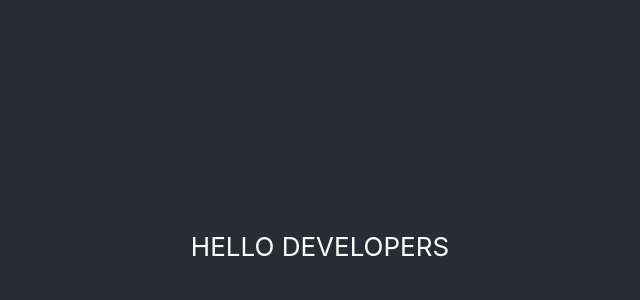
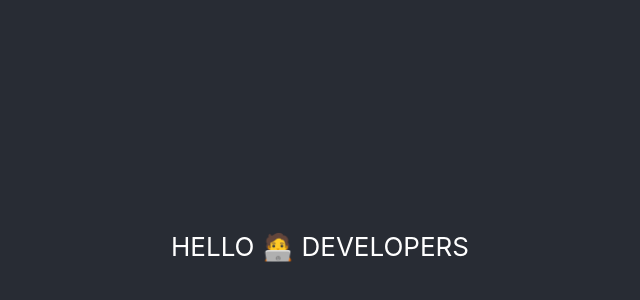
Before and after one commit to GDGNagpur/DevFestNagpur2022, a React (Create React App) app: page / in a window 1280 px wide. Shown: the part 154-454 px from the top of the page, without its empty margins (320-960 px from the left). Built offline with nearby package versions, Linux system fonts and the light colour scheme.

Commit message:
@nodemodules ignored

```diff
--- a/src/App.js
+++ b/src/App.js
@@ -4,7 +4,7 @@ function App() {
   return (
     <div className="App">
       <header className="App-header">
-        <p>HELLO DEVELOPERS</p>
+        <p>HELLO ‍🧑‍💻 DEVELOPERS</p>
       </header>
     </div>
   );
```
